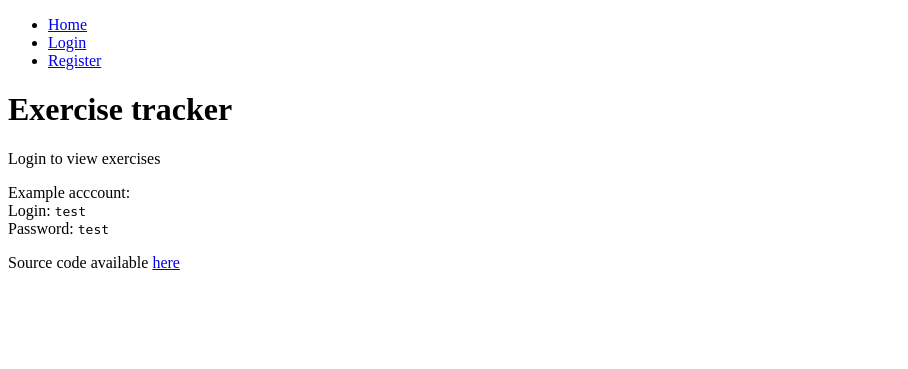
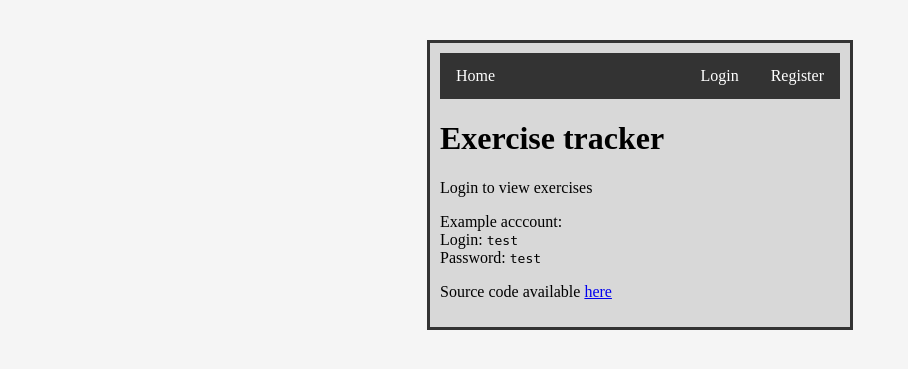
Before and after one commit to sulen/exercise-tracker, a PHP site: page / in a window 1280 px wide. Shown: the top 369 px of the page, without its empty margins (0-908 px from the left). Run offline with PHP 8.4, Linux system fonts and the light colour scheme.

Commit message:
added css

```diff
--- a/app/views/layouts/footer.php
+++ b/app/views/layouts/footer.php
@@ -1,3 +1,3 @@
-
+</div>
 </body>
 </html>
--- a/app/views/layouts/header.php
+++ b/app/views/layouts/header.php
@@ -3,7 +3,8 @@
 <head>
     <meta http-equiv="Content-Type" content="text/html;charset=UTF-8">
     <title>Exercise Tracker</title>
+    <link rel="stylesheet" type="text/css" href="/style.css">
 </head>
 <body>
-
+<div class="main">
 <?php require('nav.php'); ?>
--- a/app/views/layouts/nav.php
+++ b/app/views/layouts/nav.php
@@ -1,13 +1,15 @@
 <nav>
+    <div class="nav">
         <ul>
             <?php if (!logged_in()) : ?>
                 <li><a href="/">Home</a></li>
-            <li><a href="/login">Login</a></li>
-            <li><a href="/register">Register</a></li>
+                <li style="float:right"><a href="/register">Register</a></li>
+                <li style="float:right"><a href="/login">Login</a></li>
             <?php else : ?>
                 <li><a href="/">Home</a></li>
                 <li><a href="/exercises">Exercises</a></li>
-            <li><a href="#" onclick="logout();return false">Logout</a></li>
+                <li style="float:right"><a href="#" onclick="logout();return false">Logout</a></li>
             <?php endif ?>
         </ul>
+    </div>
 </nav>
--- /dev/null
+++ b/public/style.css
@@ -0,0 +1,45 @@
+body {
+    background: #f5f5f5;
+}
+.main {
+    background: #d8d8d8;
+    margin: auto;
+    margin-top: 40px;
+    width: 30%;
+    border: 3px solid #333;
+    padding: 10px;
+    min-width: 400px;
+}
+
+.table {
+    border-collapse: separate;
+    border-spacing: 10px 5px;
+}
+
+.nav {
+
+}
+
+.nav ul {
+    list-style-type: none;
+    margin: 0;
+    padding: 0;
+    overflow: hidden;
+    background-color: #333;
+}
+
+.nav li {
+    float: left;
+}
+
+.nav li a {
+    display: block;
+    color: white;
+    text-align: center;
+    padding: 14px 16px;
+    text-decoration: none;
+}
+
+.nav li a:hover {
+    background-color: #111;
+}
```
Also changed, not shown: app/views/exercises.view.php (+10 -4 lines). Lines whose indentation alone changed are shown as unchanged.
